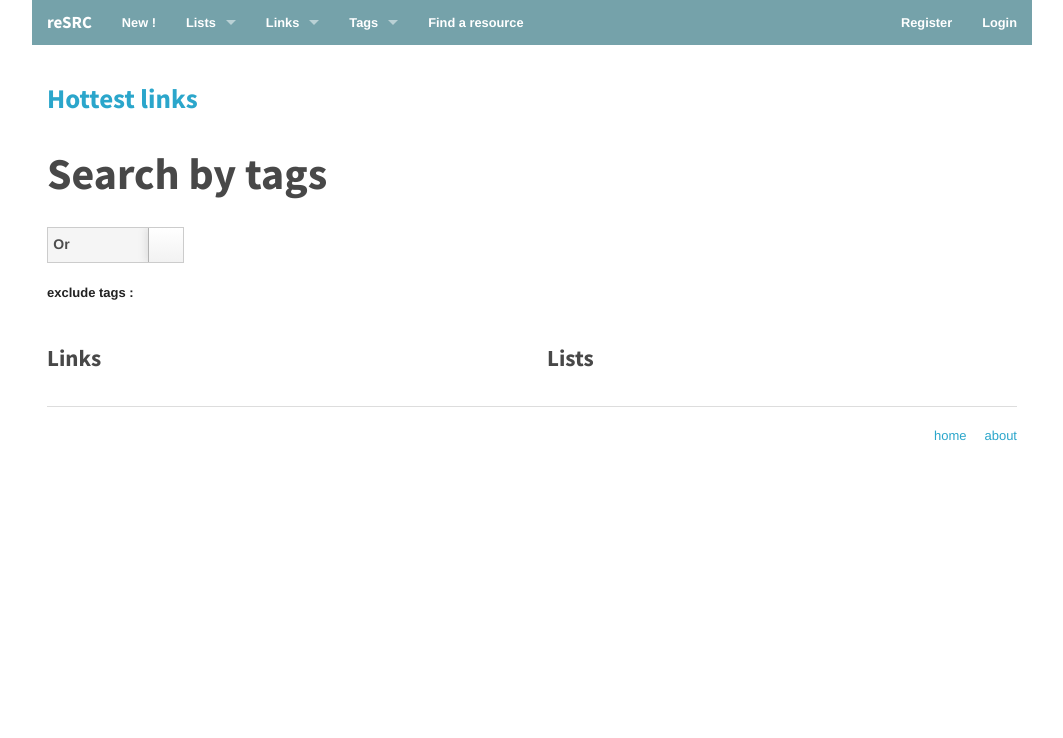
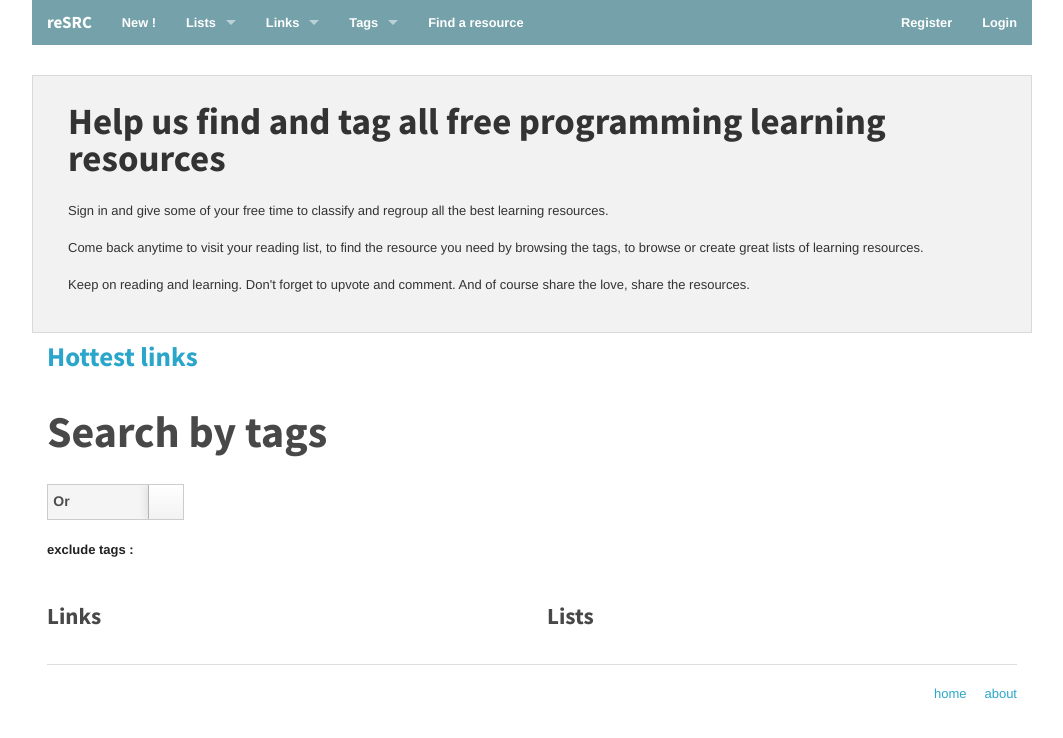
Before and after one commit to vhf/resrc, a Django app: template templates/home.html in a window 1280 px wide. Shown: the top 738 px of the page, without its empty margins (108-1171 px from the left). Run offline with Django 3.2, Linux system fonts and the light colour scheme; the template is opened without the code that fills it, so the values that code supplies are empty; parts of the project's set-up code (start-up, migrations or seed data) failed here and were passed over; some libraries are stand-ins or nearby versions.

Commit message:
Added message on homepage

```diff
--- a/templates/home.html
+++ b/templates/home.html
@@ -18,7 +18,16 @@
 {# Content #}
 
 {% block content %}
-
+{% if not user.is_authenticated %}
+<div class="row panel">
+  <div class="large-12 columns">
+    <h2>Help us find and tag all free programming learning resources</h2>
+    <p>Sign in and give some of your free time to classify and regroup all the best learning resources.</p>
+    <p>Come back anytime to visit your reading list, to find the resource you need by browsing the tags, to browse or create great lists of learning resources.</p>
+    <p>Keep on reading and learning. Don't forget to upvote and comment. And of course share the love, share the resources.</p>
+  </div>
+</div>
+{% endif %}
 <div class="row panel discover_panel"{% if not user.is_authenticated %} style="display:none"{% endif %}>
   <div class="large-12 columns">
     <h3>Featured</h3>
```
